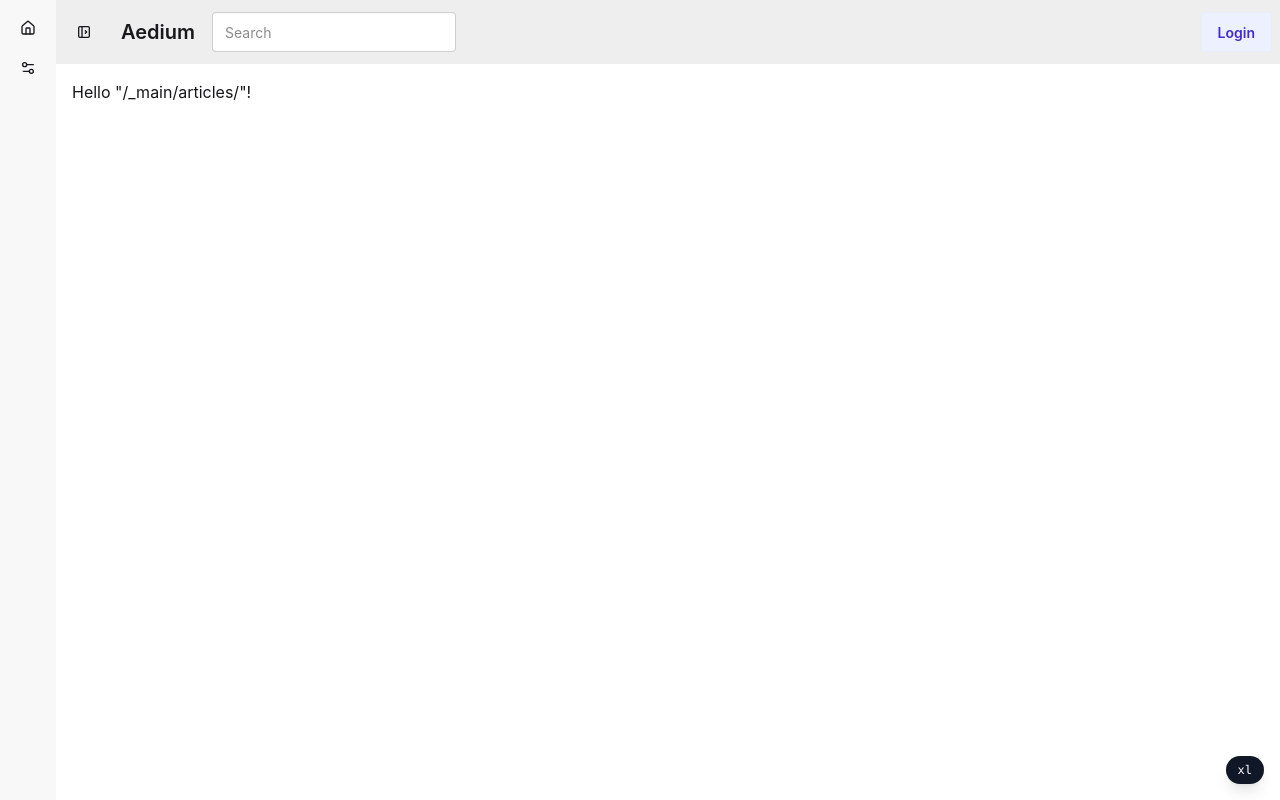
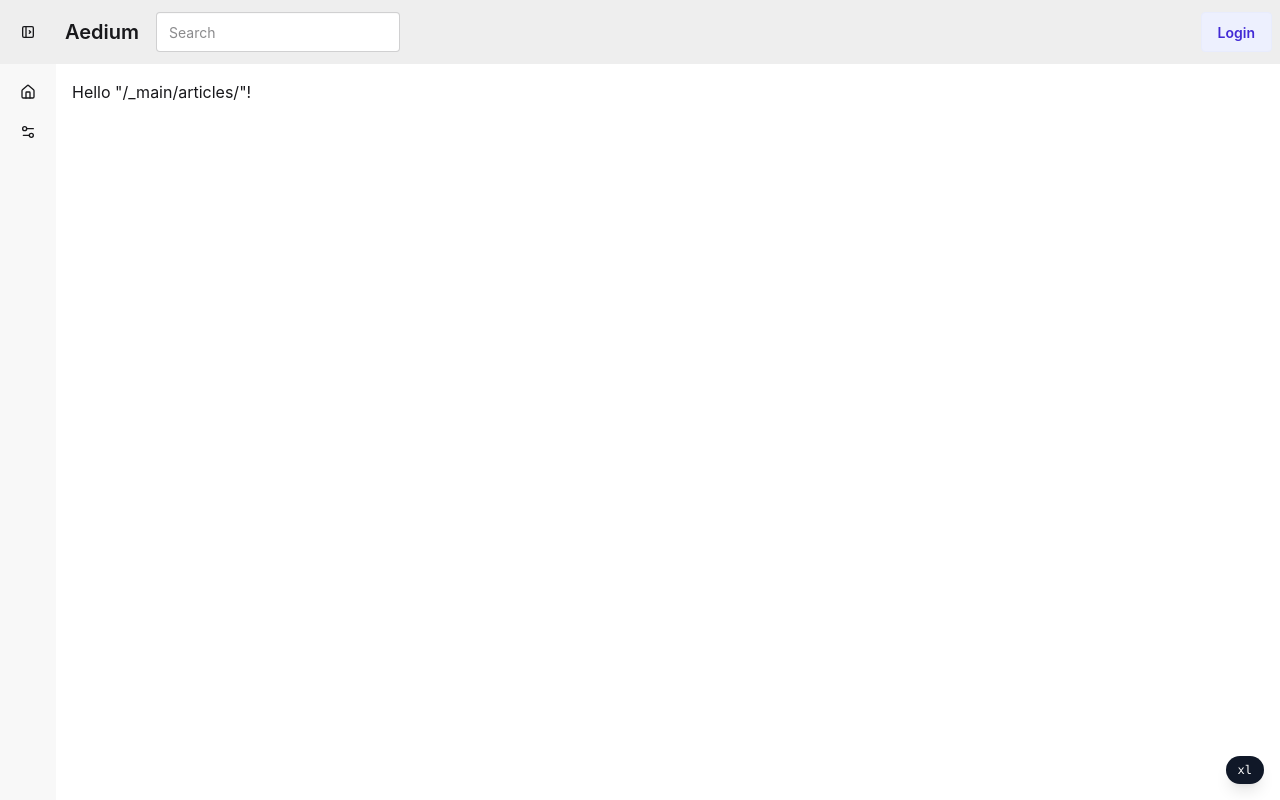
Before and after one commit to time1043/aedium, a React (Vite) app: page /articles in a window 1280 px wide. Built offline with nearby package versions, Linux system fonts and the light colour scheme.

Commit message:
refactor(ui:layout): redefine the positions of sidebar and navbar

```diff
--- a/src/routes/_main/route.tsx
+++ b/src/routes/_main/route.tsx
@@ -9,17 +9,20 @@
 
 function RouteComponent() {
   return (
-    <div className="drawer lg:drawer-open">
-      <input id="my-drawer-4" type="checkbox" className="drawer-toggle" />
-      <div className="drawer-content">
-        <Navbar />
-        {/* Page content here */}
-        <div className="p-4">
-          <Outlet />
+    <div className="flex h-screen flex-col overflow-hidden">
+      <Navbar />
+
+      <div className="drawer flex-1 overflow-hidden lg:drawer-open">
+        <input id="my-drawer-4" type="checkbox" className="drawer-toggle" />
+
+        <div className="drawer-content flex flex-col overflow-hidden">
+          <main className="flex-1 overflow-y-auto p-4">
+            <Outlet />
+          </main>
         </div>
+
+        <Sidebar />
       </div>
-
-      <Sidebar />
     </div>
   );
 }
```
